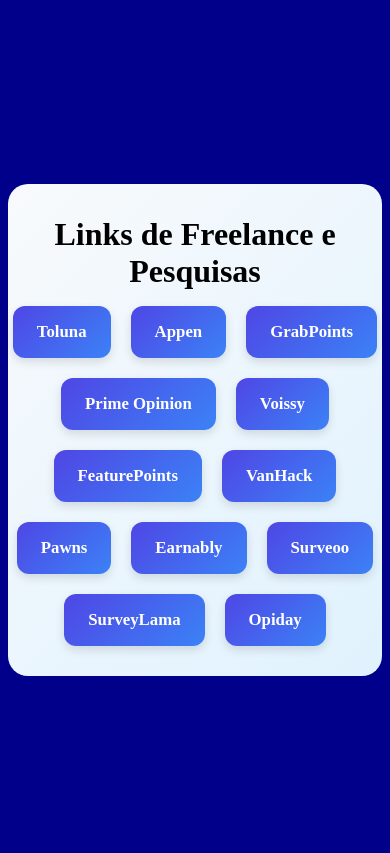
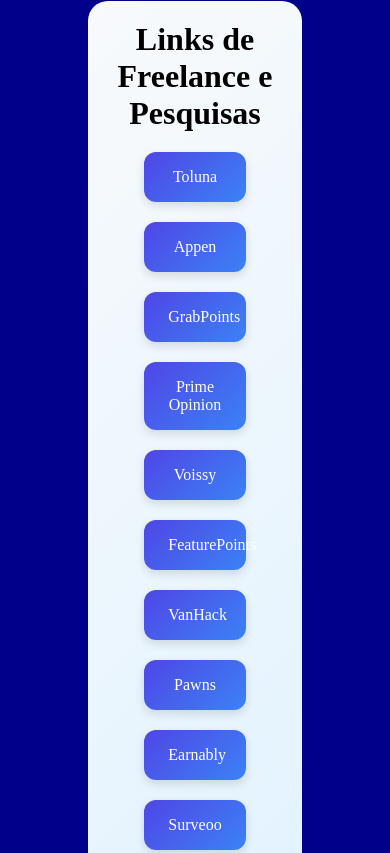
Before and after one commit to amandabuenosm/surveyFreelancer, a plain HTML site: page index.html in a window 390 px wide. Shown: the top 853 px of the page. Drawn offline with Linux system fonts and the light colour scheme.

Commit message:
Update style.css

```diff
--- a/style.css
+++ b/style.css
@@ -51,3 +51,20 @@
       font-size: 2rem;
       margin-bottom: 1rem;
     }
+
+    /* Media Queries */
+    @media (max-width: 600px) {
+        .sessaocompleta {
+          padding: 80px;
+        }
+
+        h1 {
+          margin: 20px;
+        }
+
+        .sessao-links a {
+          width: 25%;
+          font-size: 1rem;
+          font-weight: normal;
+        }
+    }
```
